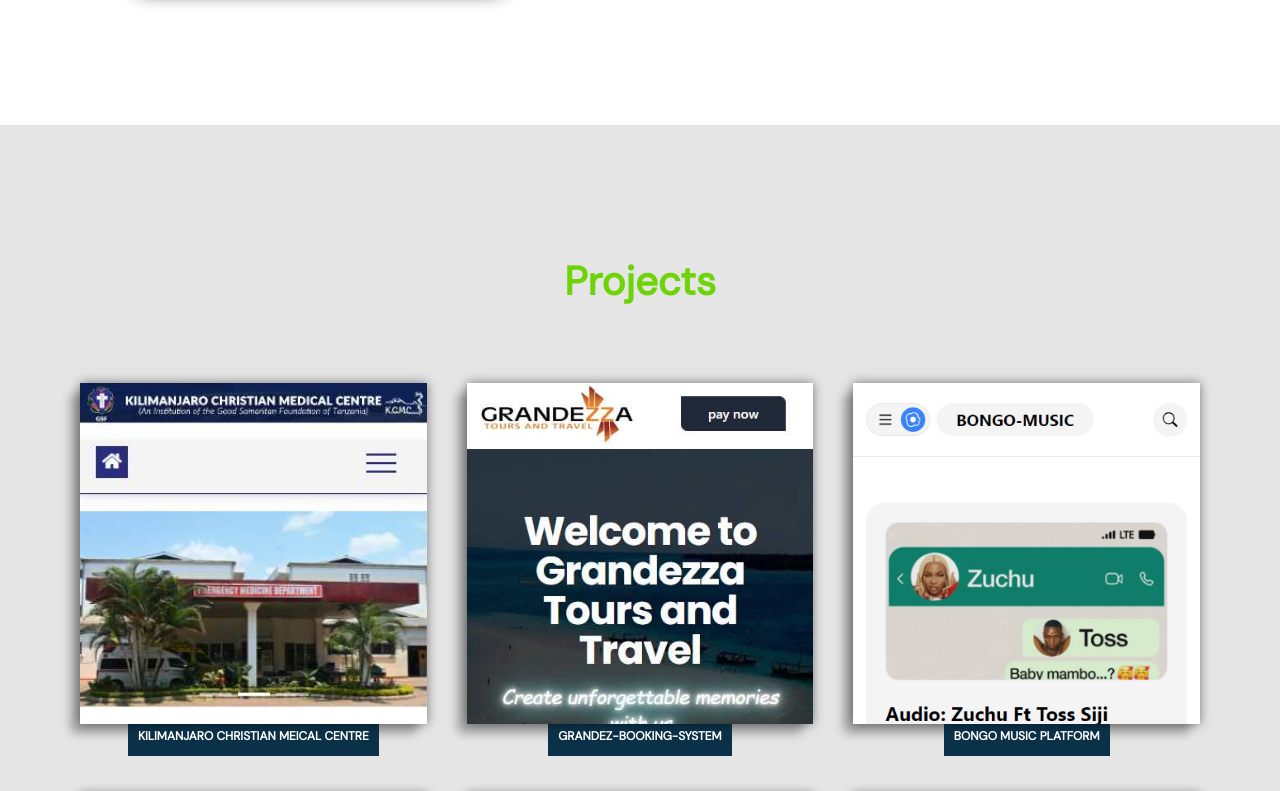
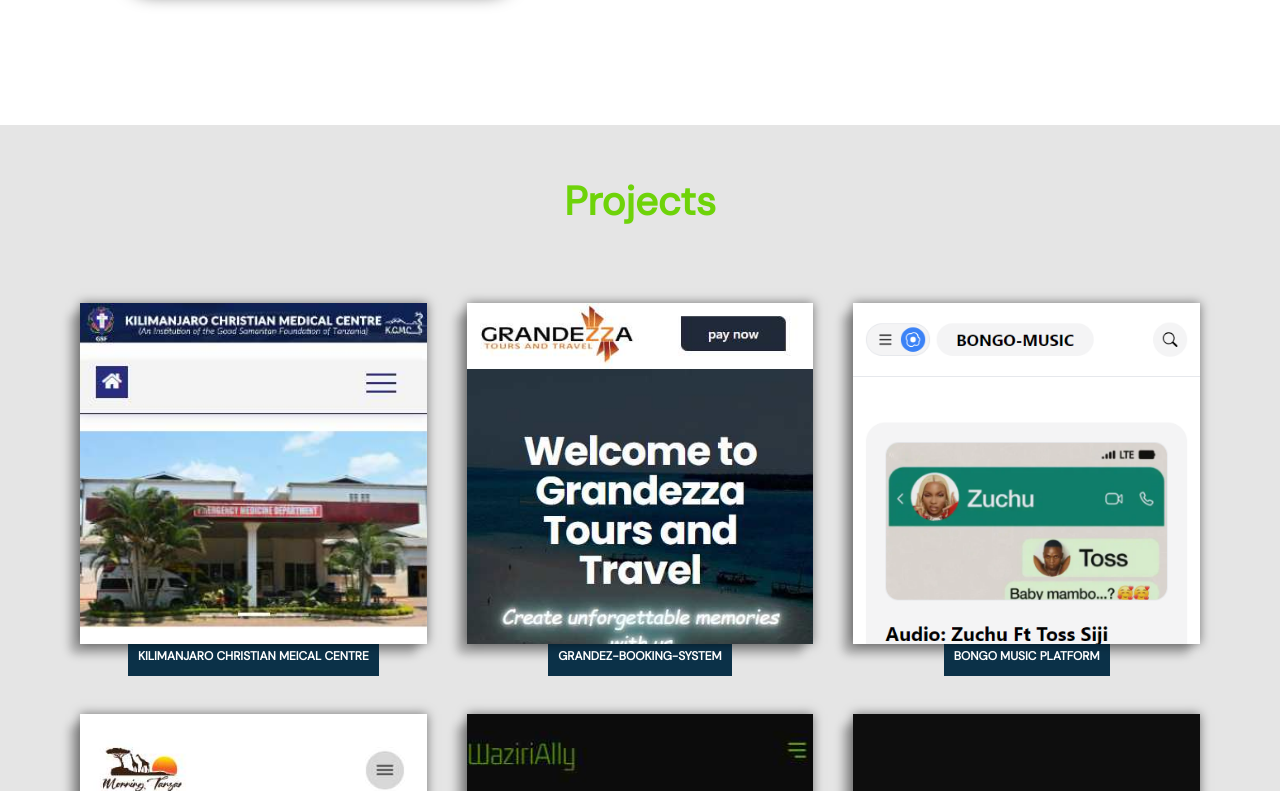
Before and after one commit to WAZIRI123/waziri-personal-website, a plain HTML site: page index.html in a window 1280 px wide. Shown: the part 580-1371 px from the top of the page. Drawn offline with nearby package versions, Linux system fonts and the light colour scheme; a web font is replaced by a local one.

Commit message:
adjust padding

```diff
--- a/assets/css/style.css
+++ b/assets/css/style.css
@@ -88,10 +88,15 @@ img {
   color: var(--paragraph);
 }
 
+section:not(:first-of-type) {
+        padding-block: 5rem;
+    }
 section {
   padding-block: 10rem;
   padding-inline: 2rem;
 }
+
+
 
 section h4 {
   font-size: 1.4rem;
@@ -1052,6 +1057,9 @@ footer .social-links li:nth-child(4) svg path:nth-child(2) {
     display: grid;
   }
 
+section:not(:first-of-type) {
+        padding-block: 5rem;
+    }
   section {
     padding-block: 13rem;
   }
```
